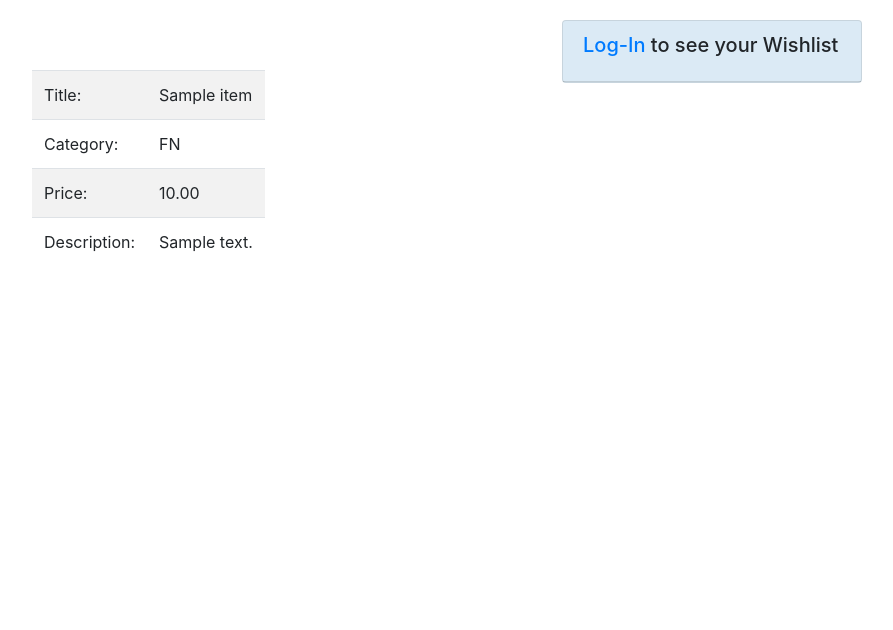
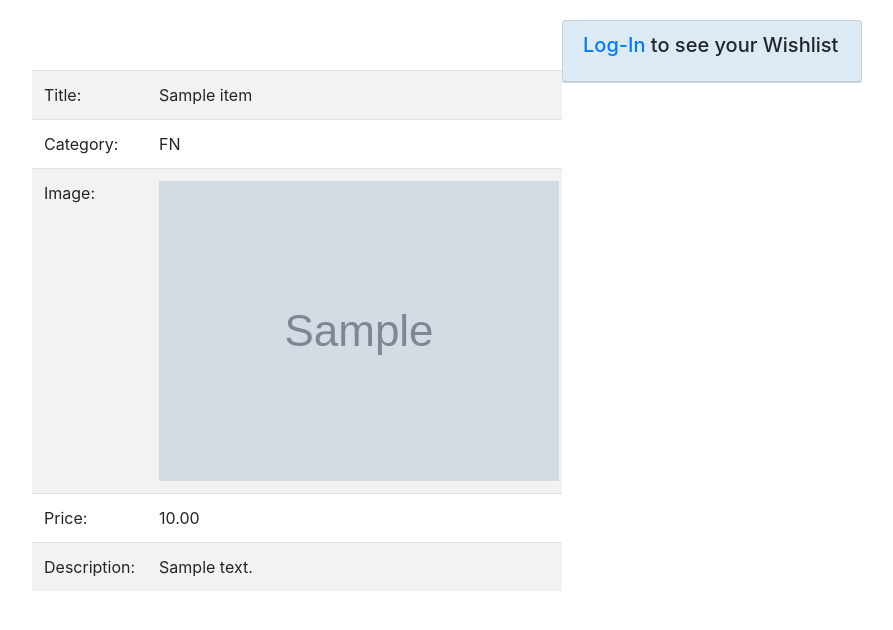
Before and after one commit to Joseph-Q-Nguyen/Barter, a Django app: page /listing/00000000-0000-0000-0000-000000000001 in a window 1280 px wide. Shown: the part 70-700 px from the top of the page, without its empty margins (218-1111 px from the left). Run offline with Django 3.2, Linux system fonts and the light colour scheme; tables that the repository leaves empty hold one stand-in row (values such as "Sample post"); grey boxes marked "Sample" are stand-in pictures; some libraries are stand-ins or nearby versions.

Commit message:
added image link functionality

```diff
--- a/Barter/main_app/forms.py
+++ b/Barter/main_app/forms.py
@@ -65,6 +65,6 @@ class ListingForm(forms.Form):
 
 	title= forms.CharField(label='Item Name', widget=text_widget)
 	category=forms.CharField(label='Category', widget=forms.Select(attrs={'class':'custom-select'}, choices=categories))
-	image=forms.CharField(label='Image Link', widget=text_widget)
+	image_link=forms.CharField(label='Image Link', widget=text_widget)
 	price=forms.DecimalField(label='Price', widget=forms.NumberInput(attrs={'class':"form-control"}), min_value=0.01)
 	description=forms.CharField(label='Description', widget=forms.Textarea(attrs={'class':'form-control'}))
--- a/Barter/main_app/views.py
+++ b/Barter/main_app/views.py
@@ -9,6 +9,7 @@ from datetime import date
 import uuid
 from django.contrib import messages
 from django.db.models import Q
+from django.http import HttpResponse
 from functools import reduce
 import operator
 
@@ -98,8 +99,10 @@ def createlisting(request):
 				description=fields['description']
 				date_posted=date.today()
 				user = User.objects.filter(username=request.user)[0]
+				image_link=fields['image_link']
 
-				item = Item.objects.get_or_create(user=user, pid=pid, category=category, title=title, date_posted=date_posted, description=description, price=price)[0]
+				item = Item.objects.get_or_create(user=user, pid=pid, category=category,
+				title=title, date_posted=date_posted, description=description, price=price, image_link=image_link)[0]
 				item.save()
 				return index(request)
 
@@ -119,7 +122,8 @@ def update_listing(request, pid):
 		'title': i.title,
 		'description' : i.description,
 		'category': i.category,
-		'price' : i.price
+		'price' : i.price,
+		'image_link' : i.image_link
 	}
 	form = ListingForm(old_vals)
 	context = {'form': form}
@@ -133,8 +137,9 @@ def update_listing(request, pid):
 			title=fields['title']
 			price=fields['price']
 			description=fields['description']
+			image_link=fields['image_link']
 
-			Item.objects.filter(pid=pid, user=user).update(category=category, title=title, description=description, price=price)
+			Item.objects.filter(pid=pid, user=user).update(category=category, title=title, description=description, price=price, image_link=image_link)
 			return index(request)
 	return render(request, "update.html", context=context)
 
@@ -157,7 +162,7 @@ def productpage(request, pid):
 	if len(item_list) > 0:
 		thisitem = item_list[0]
 	else:
-		thisitem = None
+		return HttpResponse(status=404)
 	context = {'thisitem': thisitem}
 	check_login(request ,context)
 
--- a/Barter/templates/productpage.html
+++ b/Barter/templates/productpage.html
@@ -23,6 +23,10 @@
 
 				<tr>
 					<td>Category:</td> <td>{{thisitem.category}}</td>
+				</tr>
+
+				<tr>
+					<td>Image:</td> <td><img src="{{ thisitem.image_link }}" alt="No Image" onerror="placeHolder(this)"></td>
 				</tr>
 
 				<tr>
--- a/Barter/templates/user_page.html
+++ b/Barter/templates/user_page.html
@@ -28,6 +28,9 @@
 						</div>
 						{% endif %}
 					</h5>
+				</div>
+				<div class="card-body item-image">
+					<img src="{{ p.image_link }}" alt="No image">
 				</div>
 				<div class="card-body">
 					<p class="card-text">{{ p.description }}</p>
```
Also changed, not shown: Barter/main_app/tests.py (+8 -0 lines), Barter/templates/index.html (+5 -3 lines).
